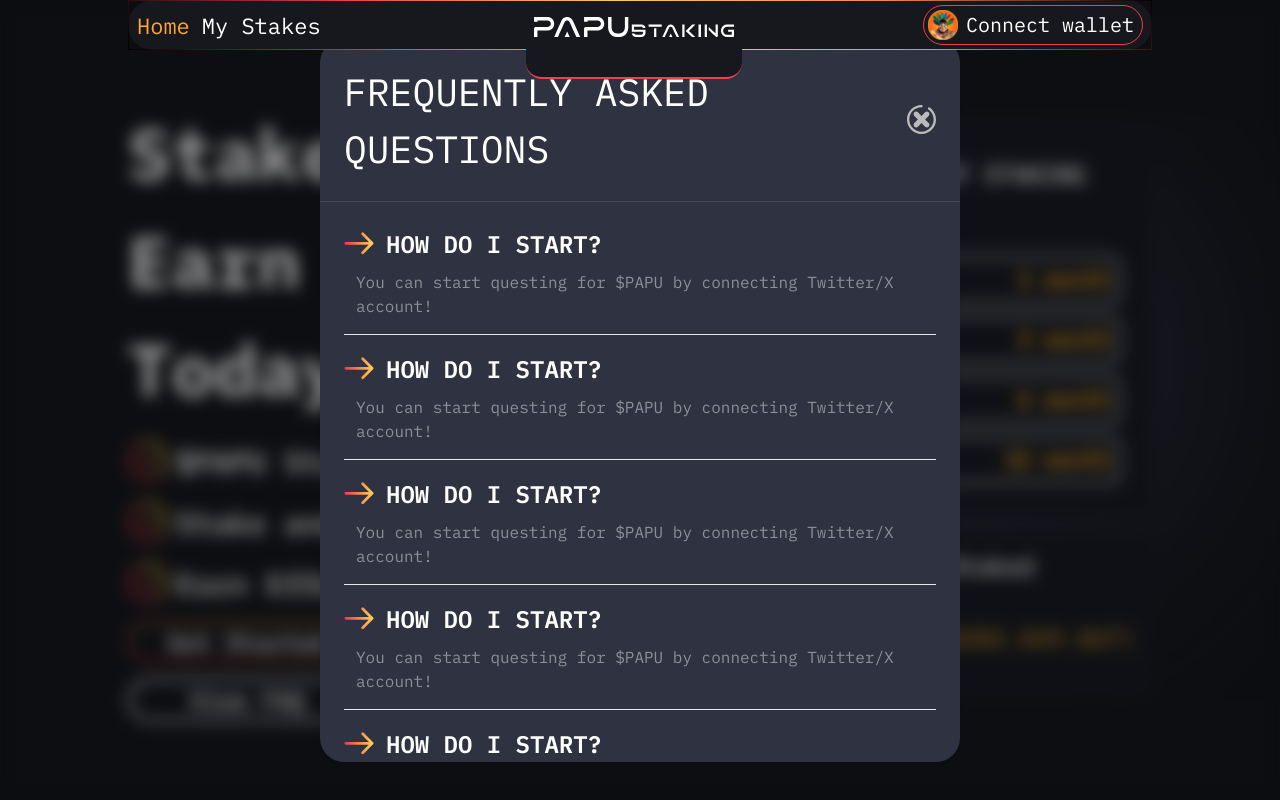
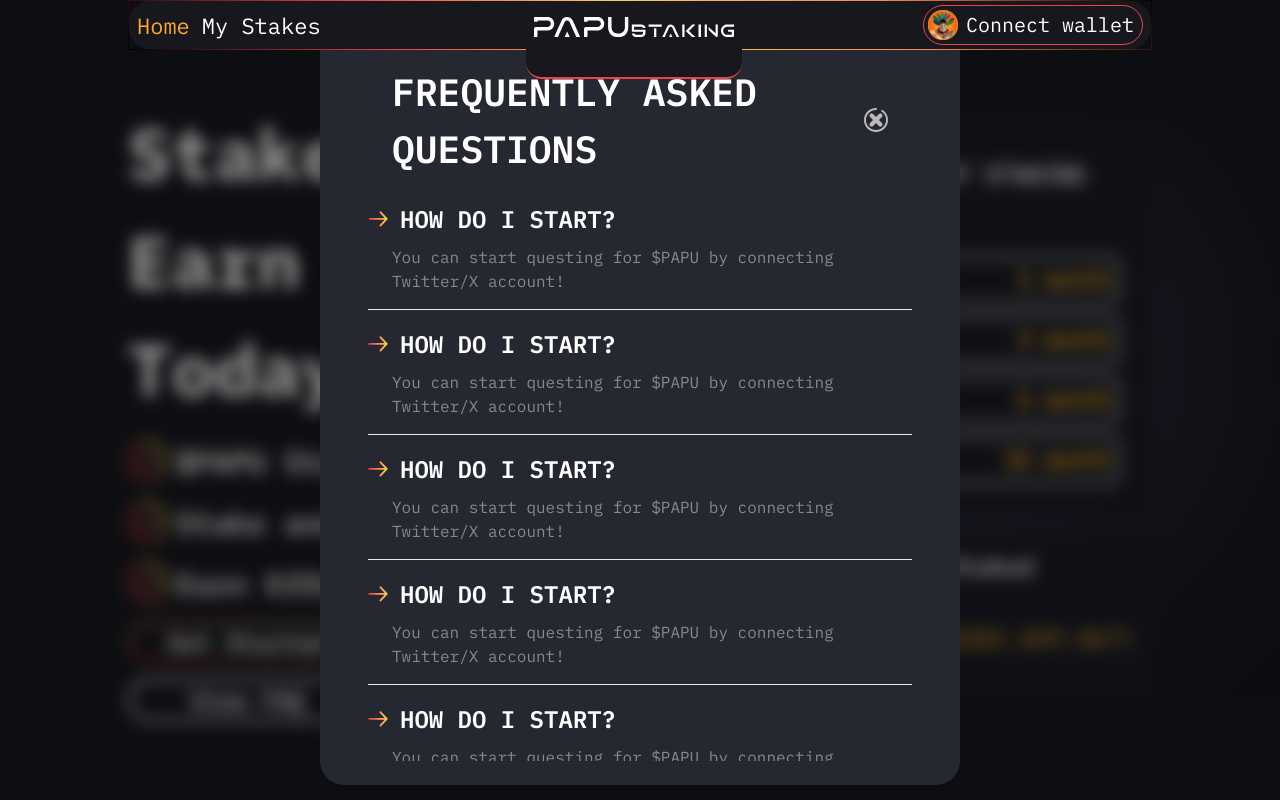
Before and after one commit to AlterShadow/PapuStaking, a Next.js app: page / in a window 1280 px wide. Both pictures are taken after a click on the button "View FAQ". Built offline with nearby package versions, Linux system fonts and the light colour scheme.

Commit message:
update..

```diff
--- a/src/components/index/FaqContent.tsx
+++ b/src/components/index/FaqContent.tsx
@@ -38,10 +38,10 @@
               <>
                 <div className='flex flex-col gap-2'>
                   <span className='flex flex-row gap-3 items-center'>
-                    <Image src={f.arrow} alt='' width={30} height={30} />
+                    <Image src={f.arrow} alt='' width={20} height={20} />
                     <p className='lg:text-[24px] text-[16px] text-white font-semibold'>{f.title}</p>
                   </span>
-                  <p className='ml-3 lg:text-[16px] text-[14px] text-white text-opacity-45'>{f.answer}</p>
+                  <p className='ml-6 lg:text-[16px] text-[14px] text-white text-opacity-45'>{f.answer}</p>
                 </div>
                 <hr />
               </>
--- a/src/components/reuseable/GeneralModal.tsx
+++ b/src/components/reuseable/GeneralModal.tsx
@@ -18,10 +18,10 @@
                 className={`modal bg-black z-[500]  bg-opacity-40 fixed inset-0 flex items-center justify-center`}
             >
                 <div
-                    className={`modal-content z-[500] bg-[#2F3241] lg:w-[50%] shadow-md w-full rounded-3xl overflow-y-auto transform transition-transform duration-300 ease-in-out bounce`}
+                    className={`modal-content z-[500] bg-[#252731] lg:w-[50%] py-6 px-12 shadow-md w-full rounded-3xl overflow-y-auto transform transition-transform duration-300 ease-in-out bounce`}
                 >
-                    <div className="flex justify-between border-b border-white border-opacity-10 p-6 items-center">
-                        <h2 className=" capitalize text-white lg:text-[38px] text-[20px]">{heading}</h2>
+                    <div className="flex justify-between  p-6 items-center">
+                        <h2 className=" capitalize text-white lg:text-[38px] text-[20px] font-semibold">{heading}</h2>
                         <span
                             onClick={close}
                             className="text-xl cursor-pointer text-[var(--text-color)]"
@@ -29,7 +29,7 @@
                             <Image src={"/img/cancel.svg"} alt="" width={30} height={30}/>
                         </span>
                     </div>
-                    <div className="p-6 text-white overflow-y-auto rounded-3xl h-[70vh] z-[5000]">
+                    <div className="text-white overflow-y-auto rounded-3xl h-[70vh] z-[5000]">
                         {content}
                     </div>
                 </div>
```
